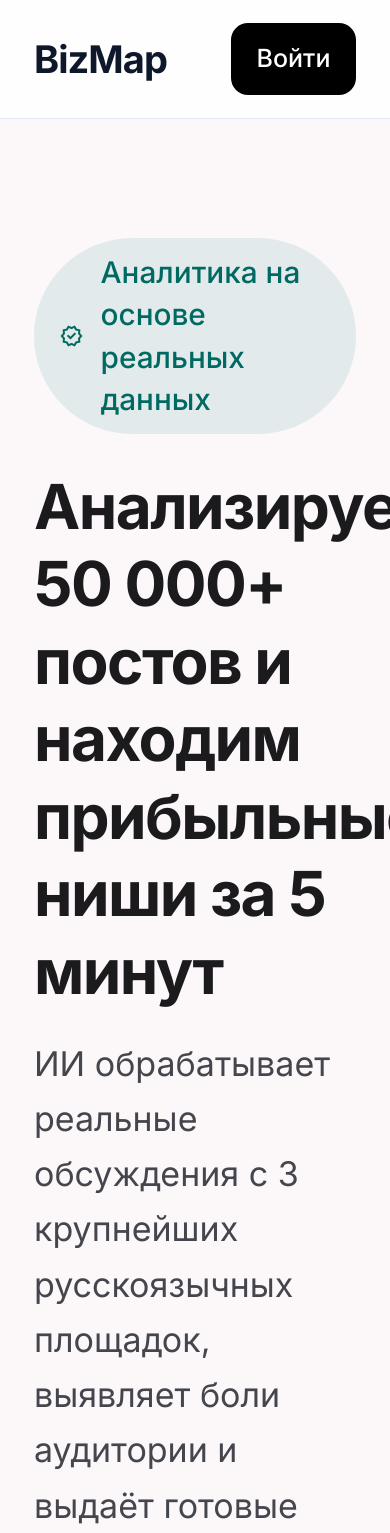
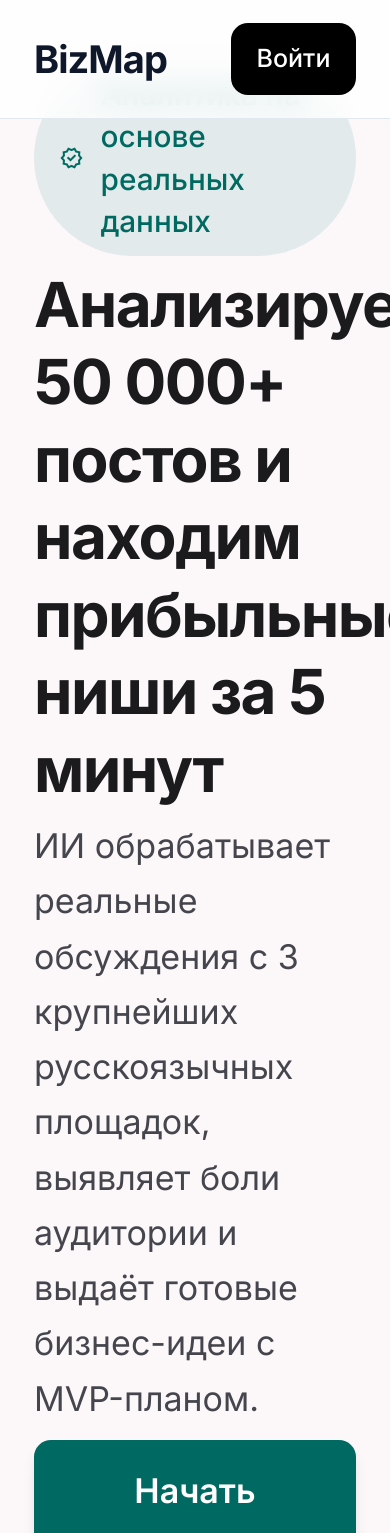
Before and after one commit to Nik-Maltcev/pikabu, a Vue app in the folder frontend/: page / in a window 390 px wide. Shown: the top 1533 px of the page. Built offline with nearby package versions, Linux system fonts and the light colour scheme; no server answers.

Commit message:
Reduce hero spacing so stats bar visible on first screen

```diff
--- a/frontend/src/pages/Landing.vue
+++ b/frontend/src/pages/Landing.vue
@@ -23,23 +23,23 @@ function goToApp() {
       </div>
     </nav>
 
-    <main class="flex-grow pt-20 md:pt-24 pb-16">
+    <main class="flex-grow pt-[50px] md:pt-24 pb-[20px] md:pb-16">
       <!-- Hero -->
-      <section class="max-w-7xl mx-auto px-4 md:px-6 pt-8 md:pt-12 pb-12 md:pb-24">
+      <section class="max-w-7xl mx-auto px-4 md:px-6 pt-[10px] md:pt-12 pb-[10px] md:pb-24">
         <div class="grid grid-cols-1 lg:grid-cols-2 gap-12 items-center">
           <!-- Left: Text -->
           <div class="text-left">
-            <div class="inline-flex items-center gap-2 bg-[#006a62]/10 text-[#006a62] px-3 py-1.5 rounded-full text-sm md:text-sm font-medium mb-4 md:mb-6">
+            <div class="inline-flex items-center gap-2 bg-[#006a62]/10 text-[#006a62] px-3 py-1.5 rounded-full text-sm md:text-sm font-medium mb-[10px] md:mb-6">
               <span class="material-symbols-outlined text-base md:text-lg">verified</span>
               Аналитика на основе реальных данных
             </div>
-            <h1 class="text-[62px] md:text-4xl lg:text-5xl font-bold tracking-tight leading-tight mb-3 md:mb-6">
+            <h1 class="text-[62px] md:text-4xl lg:text-5xl font-bold tracking-tight leading-tight mb-[10px] md:mb-6">
               Анализируем 50 000+ постов и находим прибыльные ниши за 5 минут
             </h1>
-            <p class="text-base md:text-lg text-[#45464d] mb-5 md:mb-8 leading-relaxed">
+            <p class="text-base md:text-lg text-[#45464d] mb-[14px] md:mb-8 leading-relaxed">
               ИИ обрабатывает реальные обсуждения с 3 крупнейших русскоязычных площадок, выявляет боли аудитории и выдаёт готовые бизнес-идеи с MVP-планом.
             </p>
-            <div class="flex flex-col sm:flex-row gap-3 md:gap-4 mb-5 md:mb-8">
+            <div class="flex flex-col sm:flex-row gap-3 md:gap-4 mb-[10px] md:mb-8">
               <button
                 class="bg-[#006a62] text-white text-base md:text-lg font-semibold px-5 sm:px-6 md:px-8 py-3 md:py-4 rounded-lg hover:bg-[#005a54] transition-colors shadow-lg"
                 @click="goToApp"
```
